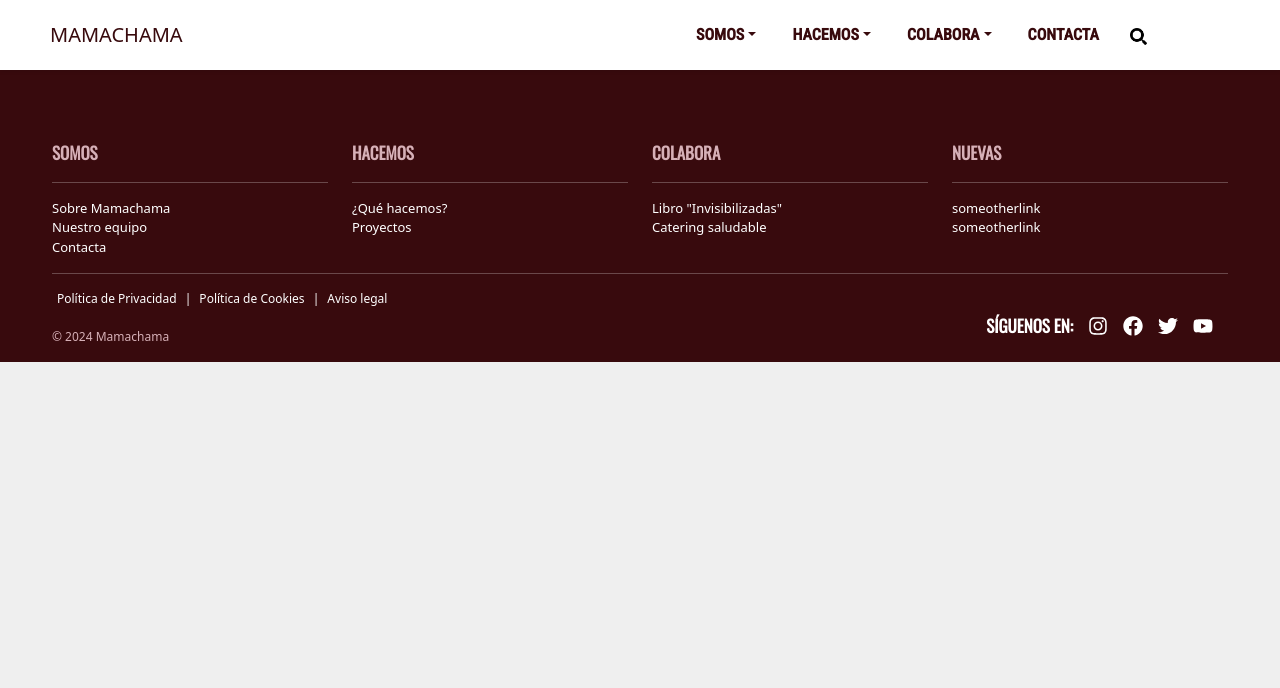
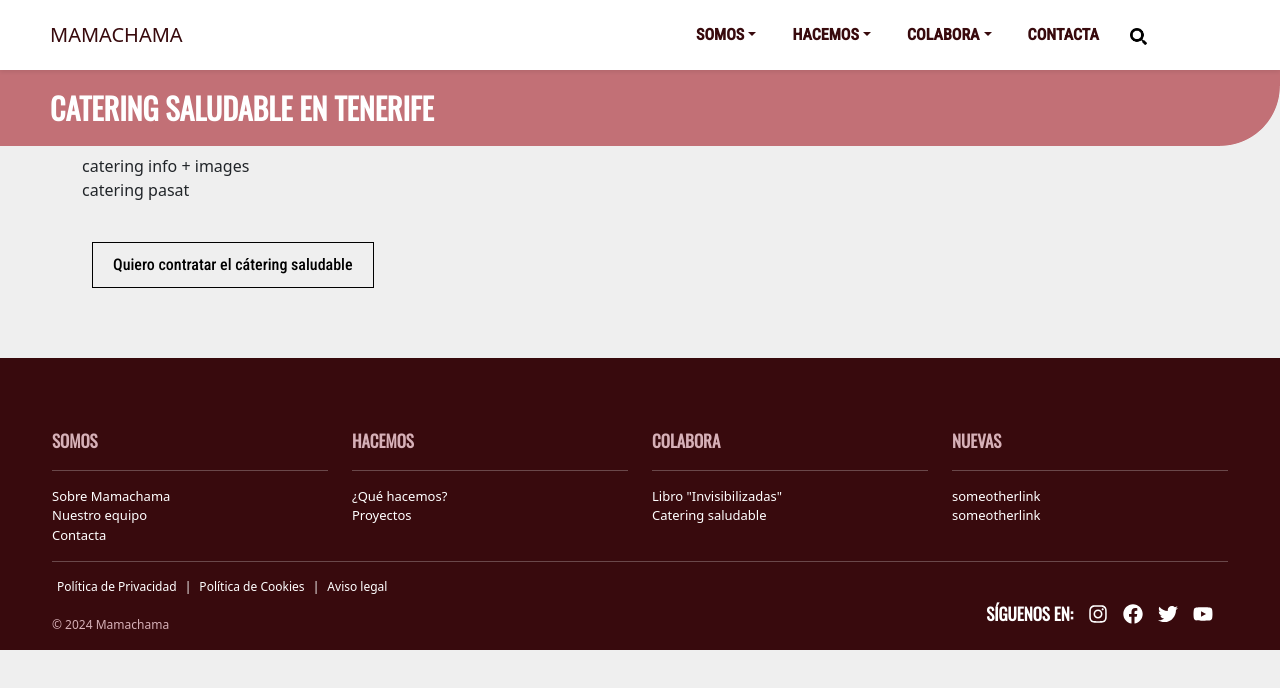
Before and after one commit to hachesanchez/Mamachama-client, a React (Vite) app: page /colabora/catering in a window 1280 px wide. Shown: the top 688 px of the page. Built offline with nearby package versions, Linux system fonts and the light colour scheme.

Commit message:
catering contact section

```diff
--- /dev/null
+++ b/src/components/CateringComponents/CateringInfo.jsx
@@ -0,0 +1,12 @@
+import React from 'react'
+import './CateringInfo.css'
+
+function CateringInfo() {
+    return (
+        <div>
+            catering info + images
+        </div>
+    )
+}
+
+export default CateringInfo
--- /dev/null
+++ b/src/components/CateringComponents/CateringPast.jsx
@@ -0,0 +1,11 @@
+import React from 'react'
+
+function CateringPast() {
+    return (
+        <div>
+            catering pasat
+        </div>
+    )
+}
+
+export default CateringPast
--- /dev/null
+++ b/src/pages/CateringPage/CateringPage.css
@@ -0,0 +1,29 @@
+ .contact-link {
+     border: 1px solid #000000;
+     padding: 10px 20px 10px 20px;
+     display: inline-block;
+     color: black;
+     font-family: 'Roboto Condensed', sans-serif;
+     cursor: pointer;
+ }
+
+ .contact-link:hover {
+     color: white;
+     border: 1px solid #353535;
+     background-color: #353535;
+ }
+
+
+ .catering-contact-section {
+     margin: 40px 0 70px 10px
+ }
+
+ .catering-contact-form {
+     max-height: 0;
+     overflow: hidden;
+     transition: max-height 0.6s ease-in-out;
+ }
+
+ .catering-contact-form.open {
+     max-height: 500px;
+ }
--- /dev/null
+++ b/src/pages/CateringPage/CateringPage.jsx
@@ -0,0 +1,58 @@
+import React, { useState } from 'react'
+import CateringInfo from '../../components/CateringComponents/CateringInfo'
+import CateringPast from '../../components/CateringComponents/CateringPast'
+import { Container } from 'react-bootstrap'
+import ContactForm from '../../components/Contact/ContactForm'
+import PrivacyPolicyModal from '../../components/Contact/PrivacyPolicyModal'
+import './CateringPage.css'
+
+
+function CateringPage() {
+
+    const [showContactForm, setShowContactForm] = useState(false)
+
+    const handleContactForm = () => {
+        setShowContactForm(!showContactForm)
+        console.log(showContactForm)
+    }
+
+    const [modalShow, setModalShow] = useState(false)
+
+    const handlePolicyModal = () => {
+        setModalShow(true)
+    }
+
+
+
+    return (
+
+        <div className='catering'>
+
+            <div className="page-title">
+                <h1 className="page-title-text">CATERING SALUDABLE EN TENERIFE</h1>
+            </div>
+
+            <Container>
+
+                <CateringInfo />
+                <CateringPast />
+                <div className="catering-contact-section">
+
+                    <div className="contact-link" onClick={handleContactForm}>
+                        Quiero contratar el cátering saludable
+                    </div>
+                    <div className={`catering-contact-form ${showContactForm ? 'open' : ''}`}  >
+                        <ContactForm handlePolicyModal={handlePolicyModal} />
+                    </div>
+                </div>
+
+            </Container>
+
+            <PrivacyPolicyModal modalShow={modalShow} setModalShow={setModalShow} />
+
+
+        </div>
+    )
+}
+
+export default CateringPage
--- a/src/pages/WeDoPage/WeDoPage.jsx
+++ b/src/pages/WeDoPage/WeDoPage.jsx
@@ -47,7 +47,7 @@ function WeDoPage() {
                     </Col>
                 </Row>
                 <div className={`wedo-section-content ${showMediacion ? 'show' : ''}`}>
-                    {showMediacion && <Mediacion show={showMediacion} />}
+                    <Mediacion show={showMediacion} />
                 </div>
                 <hr className="wedo-hr" />
 
@@ -60,7 +60,7 @@ function WeDoPage() {
                     </Col>
                 </Row>
                 <div className={`wedo-section-content ${showFormacion ? 'show' : ''}`}>
-                    {showFormacion && <Formacion show={showFormacion} />}
+                    <Formacion show={showFormacion} />
                 </div>
                 <hr className="wedo-hr" />
 
@@ -73,7 +73,7 @@ function WeDoPage() {
                     </Col>
                 </Row>
                 <div className={`wedo-section-content ${showFacilitacion ? 'show' : ''}`}>
-                    {showFacilitacion && <Facilitacion show={showFacilitacion} />}
+                    <Facilitacion show={showFacilitacion} />
                 </div>
                 <hr className="wedo-hr" />
 
--- a/src/routes/AppRoutes.jsx
+++ b/src/routes/AppRoutes.jsx
@@ -10,6 +10,7 @@ import AboutPage from "../pages/AboutPage/AboutPage"
 import TeamPage from "../pages/TeamPage/TeamPage"
 import WeDoPage from "../pages/WeDoPage/WeDoPage"
 import InvisibilizadasPage from "../pages/InvisibilizadasPage/InvisibilizadasPage"
+import CateringPage from "../pages/CateringPage/CateringPage"
 
 function AppRoutes() {
 
@@ -22,6 +23,7 @@ function AppRoutes() {
             <Route path="/somos/nuestro-equipo" element={<TeamPage />} />
             <Route path="/hacemos" element={<WeDoPage />} />
             <Route path="/colabora/invisibilizadas" element={<InvisibilizadasPage />} />
+            <Route path="/colabora/catering" element={<CateringPage />} />
             <Route path="/contacta" element={<ContactPage />} />
             <Route path="/login" element={<LoginPage />} />
             <Route path="/politica-de-privacidad" element={<PrivacyPolicyPage />} />
```
Also changed, not shown: src/components/Contact/ContactModal.jsx (added, +33 -0 lines), src/components/CateringComponents/CateringInfo.css (added), src/components/CateringComponents/CateringPast.css (added), src/components/Contact/ContactModal.css (added).
